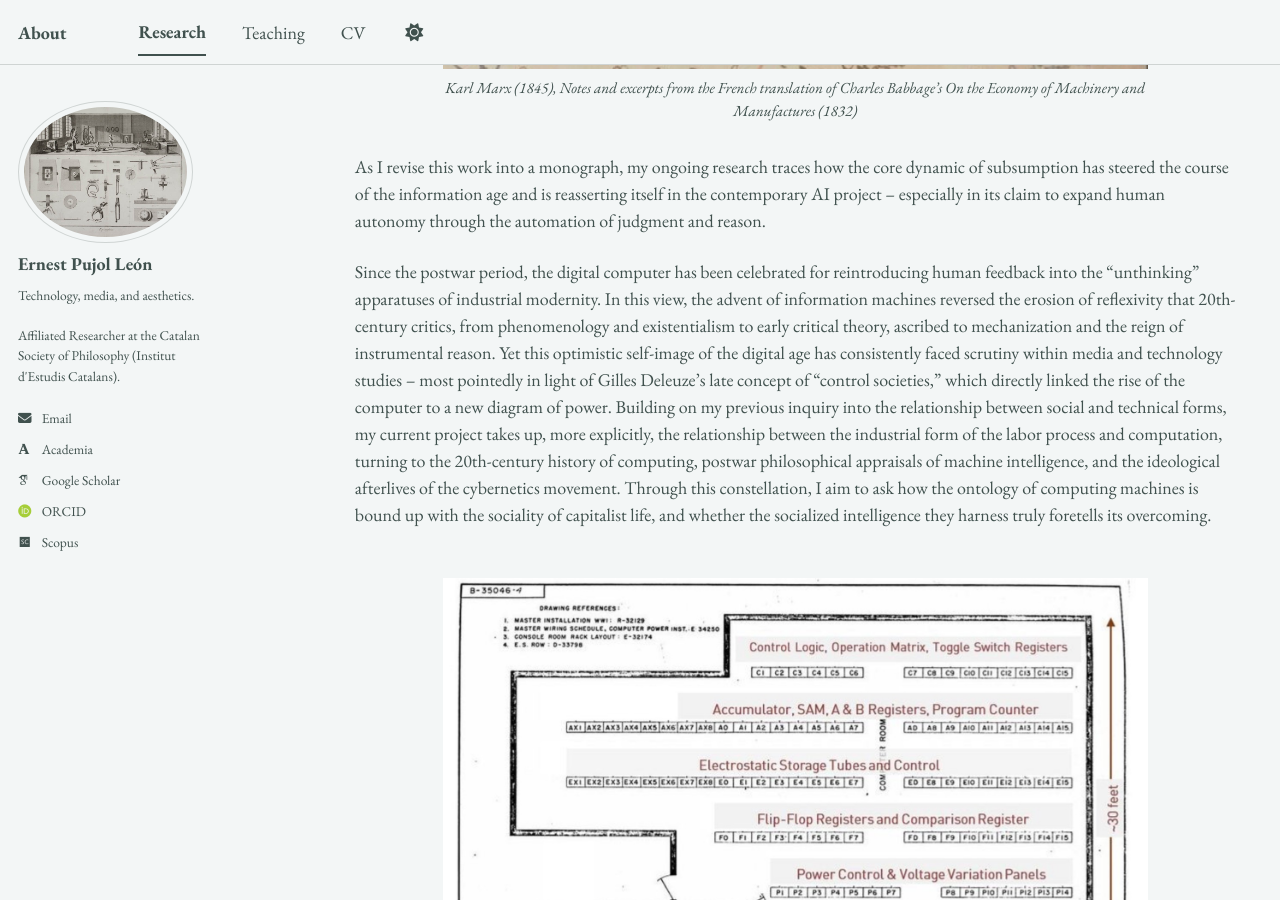
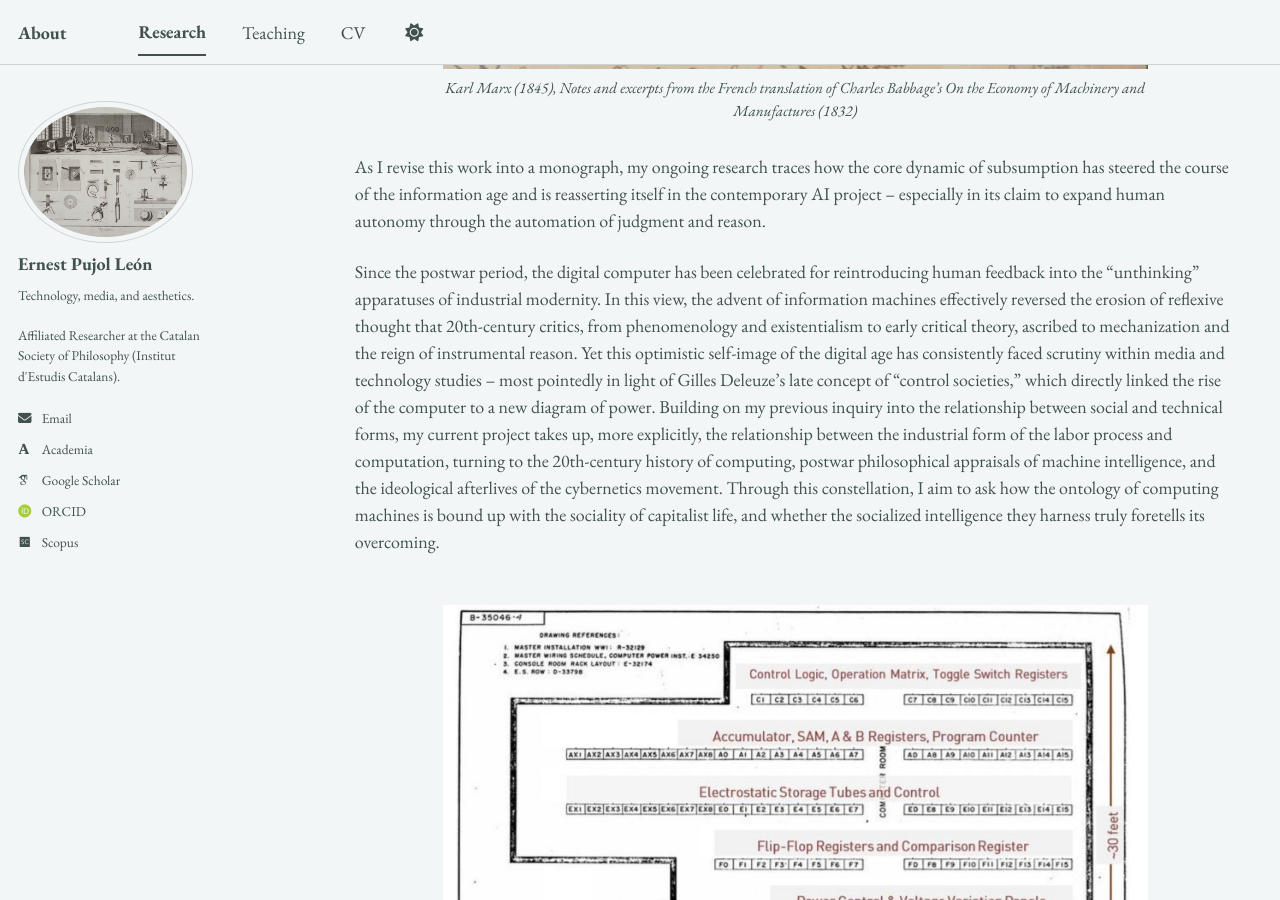
Before and after one commit to epujol90/epujol90.github.io, a Jekyll site: the page built from _pages/research.md, in a window 1280 px wide and 900 px high, scrolled down 1560 px. Built offline with Jekyll 4.4.1, drawn with Linux system fonts in a browser that asks for light colours; some web fonts are replaced; a script bundle is joined from its source files by our own code; library files that are not in the unit come from our copies.

Commit message:
Update research.md

```diff
--- a/_pages/research.md
+++ b/_pages/research.md
@@ -27,7 +27,7 @@ My doctoral work centered on the _longue durée_ of industrial modernity and wha
 
 As I revise this work into a monograph, my ongoing research traces how the core dynamic of subsumption has steered the course of the information age and is reasserting itself in the contemporary AI project -- especially in its claim to expand human autonomy through the automation of judgment and reason.
 
-Since the postwar period, the digital computer has been celebrated for reintroducing human feedback into the "unthinking" apparatuses of industrial modernity. In this view, the advent of information machines reversed the erosion of reflexivity that 20th-century critics, from phenomenology and existentialism to early critical theory, ascribed to mechanization and the reign of instrumental reason. Yet this optimistic self-image of the digital age has consistently faced scrutiny within media and technology studies -- most pointedly in light of Gilles Deleuze's late concept of “control societies," which directly linked the rise of the computer to a new diagram of power. Building on my previous inquiry into the relationship between social and technical forms, my current project takes up, more explicitly, the relationship between the industrial form of the labor process and computation, turning to the 20th-century history of computing, postwar philosophical appraisals of machine intelligence, and the ideological afterlives of the cybernetics movement. Through this constellation, I aim to ask how the ontology of computing machines is bound up with the sociality of capitalist life, and whether the socialized intelligence they harness truly foretells its overcoming.
+Since the postwar period, the digital computer has been celebrated for reintroducing human feedback into the "unthinking" apparatuses of industrial modernity. In this view, the advent of information machines effectively reversed the erosion of reflexive thought that 20th-century critics, from phenomenology and existentialism to early critical theory, ascribed to mechanization and the reign of instrumental reason. Yet this optimistic self-image of the digital age has consistently faced scrutiny within media and technology studies -- most pointedly in light of Gilles Deleuze's late concept of “control societies," which directly linked the rise of the computer to a new diagram of power. Building on my previous inquiry into the relationship between social and technical forms, my current project takes up, more explicitly, the relationship between the industrial form of the labor process and computation, turning to the 20th-century history of computing, postwar philosophical appraisals of machine intelligence, and the ideological afterlives of the cybernetics movement. Through this constellation, I aim to ask how the ontology of computing machines is bound up with the sociality of capitalist life, and whether the socialized intelligence they harness truly foretells its overcoming.
 <br>
 <br>
 
```
